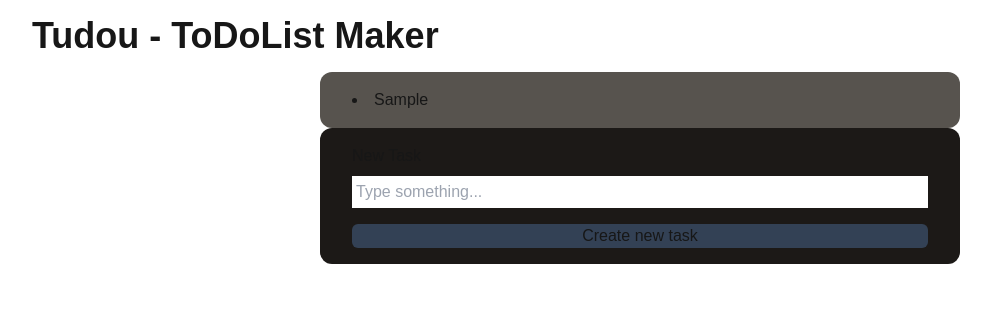
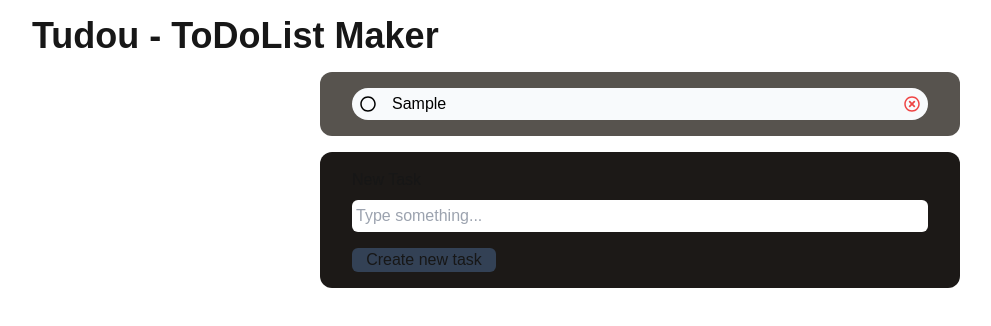
Before and after one commit to mrtinber/tudou, a Next.js app: page / in a window 1280 px wide. Both pictures are taken after typing "Sample" into the empty fields and a click on the button "Create new task". Shown: the top 326 px of the page, without its empty margins (0-991 px from the left). Built offline with nearby package versions, Linux system fonts and the light colour scheme.

Commit message:
Refactoring components, adding a delete task function

```diff
--- /dev/null
+++ b/src/app/_components/Dashboard.tsx
@@ -0,0 +1,18 @@
+"use client";
+
+import { useState } from "react";
+import TaskList from "./TaskList";
+import NewTask from "./NewTask";
+
+type Props = {};
+
+export default function Dashboard({}: Props) {
+    const [tasks, setTasks] = useState<string[]>([]);
+
+    return (
+        <div className="flex flex-col gap-4">
+            <TaskList tasks={tasks} setTasks={setTasks} />
+            <NewTask setTasks={setTasks} />
+        </div>
+    );
+}
--- a/src/app/_components/NewTask.tsx
+++ b/src/app/_components/NewTask.tsx
@@ -1,11 +1,12 @@
 "use client";
 
-import React, { useState } from "react";
+import { useState } from "react";
 
-type Props = {};
+type Props = {
+    setTasks: React.Dispatch<React.SetStateAction<string[]>>;
+};
 
-export default function NewTask({}: Props) {
-    const [tasks, setTasks] = useState<string[]>([]);
+export default function NewTask({ setTasks }: Props) {
     const [newTask, setNewTask] = useState<string>("");
 
     function handleSubmit(event: React.FormEvent) {
@@ -24,13 +25,6 @@ export default function NewTask({}: Props) {
 
     return (
         <>
-            {tasks.length > 0 && (
-                <ul className="bg-stone-600 px-8 py-4 rounded-xl list-disc list-inside">
-                    {tasks.map((task, index) => (
-                        <li key={index}>{task}</li>
-                    ))}
-                </ul>
-            )}
             <form
                 action=""
                 onSubmit={handleSubmit}
@@ -44,12 +38,12 @@ export default function NewTask({}: Props) {
                         name="New task"
                         placeholder="Type something..."
                         value={newTask}
-                        className="w-full p-1 text-black"
+                        className="w-full p-1 text-black rounded-md"
                         onChange={handleChange}
                     />
                 </div>
 
-                <button type="submit" className="bg-slate-700 rounded-md">
+                <button type="submit" className="bg-slate-700 rounded-md w-1/4">
                     Create new task
                 </button>
             </form>
--- /dev/null
+++ b/src/app/_components/Task.tsx
@@ -0,0 +1,47 @@
+"use client";
+
+import { useState } from "react";
+import {
+    FaRegCheckCircle,
+    FaRegCircle,
+    FaRegTimesCircle,
+} from "react-icons/fa";
+
+type Props = {
+    content: string,
+    onDelete: () => void,
+};
+
+export default function Task({ content, onDelete }: Props) {
+    const [isCompleted, setIsCompleted] = useState(false);
+
+    const toggleTask = () => {
+        setIsCompleted(!isCompleted);
+    };
+
+    return (
+        <div className="px-2 py-1 bg-slate-50 rounded-full text-black flex items-center justify-between">
+            <div className="flex gap-4 items-center">
+                {isCompleted ? (
+                    <FaRegCheckCircle
+                        onClick={toggleTask}
+                        className="text-green-500 cursor-pointer"
+                    />
+                ) : (
+                    <FaRegCircle
+                        onClick={toggleTask}
+                        className="cursor-pointer"
+                    />
+                )}
+
+                <p className={isCompleted ? "line-through text-gray-400" : ""}>
+                    {content}
+                </p>
+            </div>
+            <FaRegTimesCircle
+                className="hover:scale-110 transition-all duration-500 text-red-500"
+                onClick={onDelete}
+            />
+        </div>
+    );
+}
--- /dev/null
+++ b/src/app/_components/TaskList.tsx
@@ -0,0 +1,24 @@
+import Task from "./Task";
+
+type Props = {
+    tasks: string[],
+    setTasks: React.Dispatch<React.SetStateAction<string[]>>,
+};
+
+export default function TaskList({ tasks, setTasks }: Props) {
+    const handleDelete = (indexToDelete: any) => {
+        setTasks(tasks.filter((_, index) => index !== indexToDelete))
+    }
+
+    return (
+        <>
+            {tasks.length > 0 && (
+                <div className="bg-stone-600 px-8 py-4 rounded-xl flex flex-col gap-2">
+                    {tasks.map((task, index) => (
+                        <Task content={task} key={index} onDelete={() => handleDelete(index)}/>
+                    ))}
+                </div>
+            )}
+        </>
+    );
+}
--- a/src/app/page.tsx
+++ b/src/app/page.tsx
@@ -1,3 +1,4 @@
+import Dashboard from "./_components/Dashboard";
 import Header from "./_components/Header";
 import NewTask from "./_components/NewTask";
 
@@ -6,7 +7,7 @@ export default function Home() {
         <>
             <Header />
             <main className="w-1/2 m-auto">
-                <NewTask />
+                <Dashboard />
             </main>
         </>
     );
```
Also changed, not shown: package.json (+5 -4 lines), 1 other file (tests, documents, lock files or other folders).
